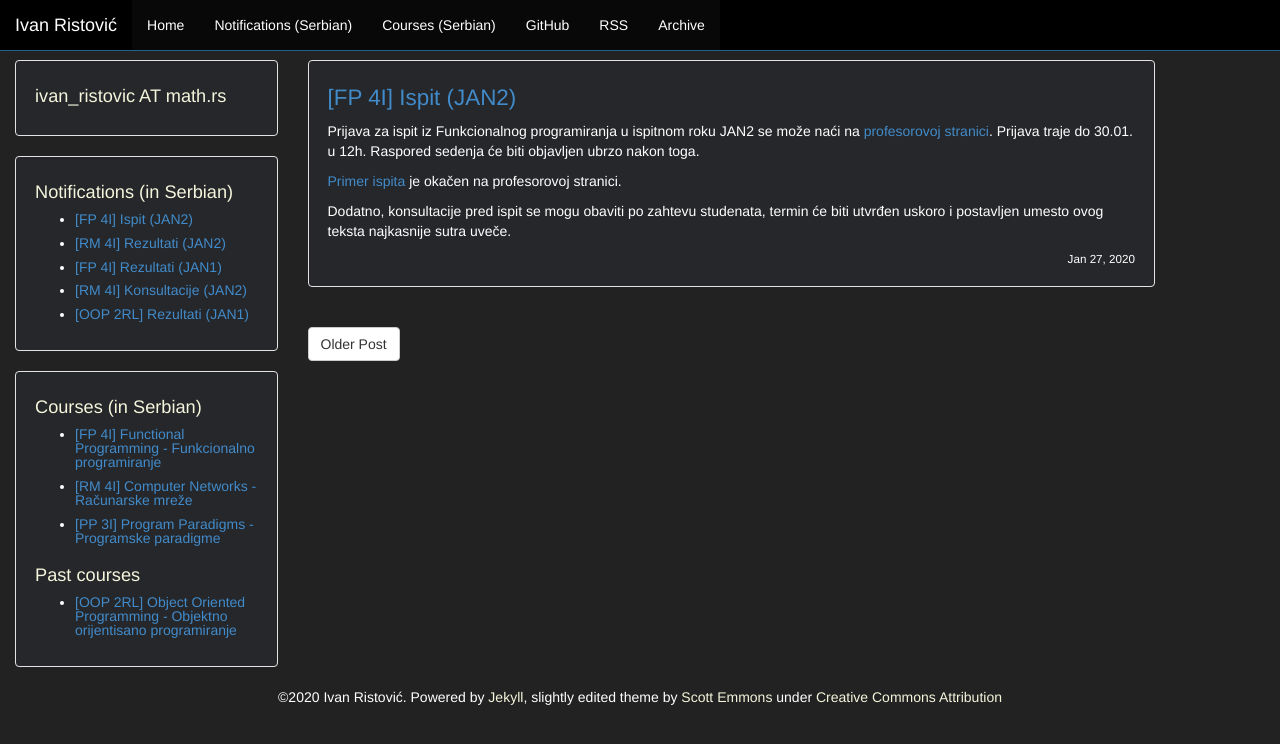
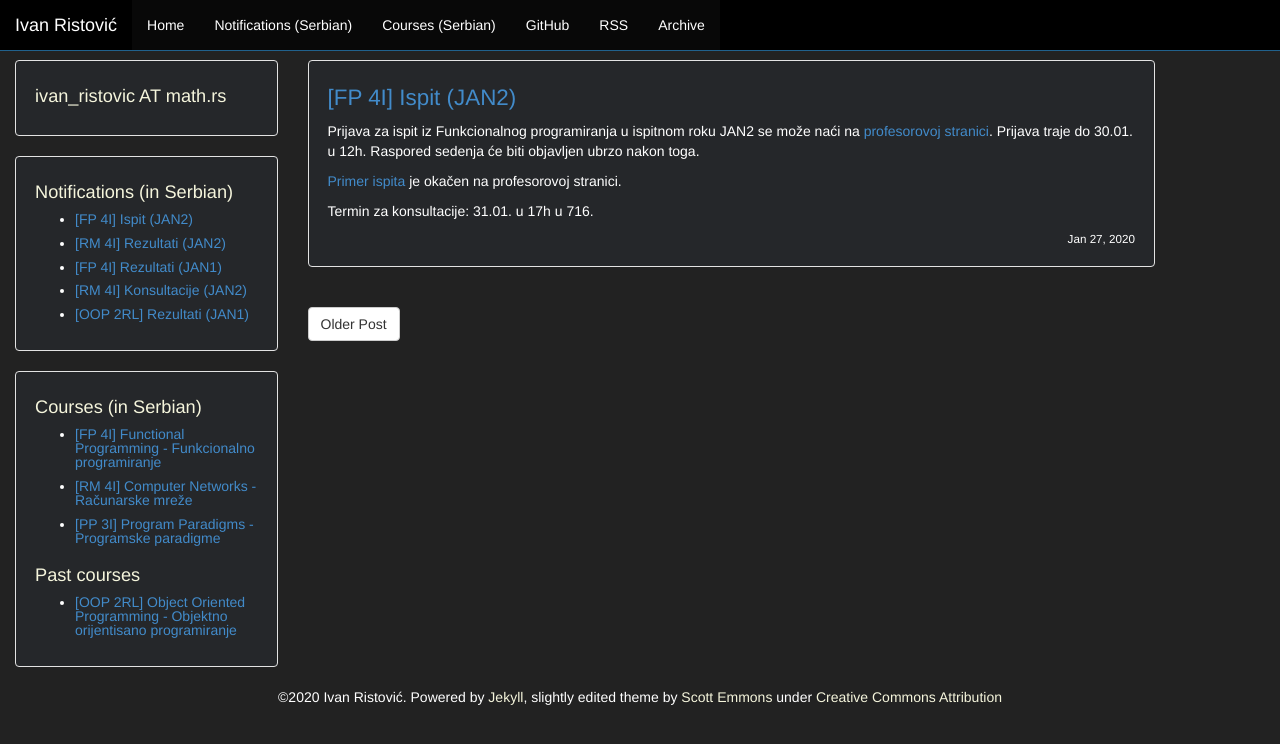
Before and after one commit to ivan-ristovic/ivan-ristovic.github.io, a Jekyll site: the page built from _posts/2019_2020/2020-01-27-fpi-exam.md, in a window 1280 px wide. Shown: the top 744 px of the page. Built offline with Jekyll 4.4.1, drawn with Linux system fonts in a browser that asks for light colours.

Commit message:
[FP] Consult

```diff
--- a/_posts/2019_2020/2020-01-27-fpi-exam.md
+++ b/_posts/2019_2020/2020-01-27-fpi-exam.md
@@ -13,5 +13,4 @@ Prijava traje do 30.01. u 12h. Raspored sedenja će biti objavljen ubrzo nakon t
 [Primer ispita](http://poincare.matf.bg.ac.rs/~ivan/files/fp/ispit-2016-01.pdf){:target="_blank"}
 je okačen na profesorovoj stranici.
 
-Dodatno, konsultacije pred ispit se mogu obaviti po zahtevu studenata, termin će biti utvrđen
-uskoro i postavljen umesto ovog teksta najkasnije sutra uveče.
+Termin za konsultacije: 31.01. u 17h u 716.
```
